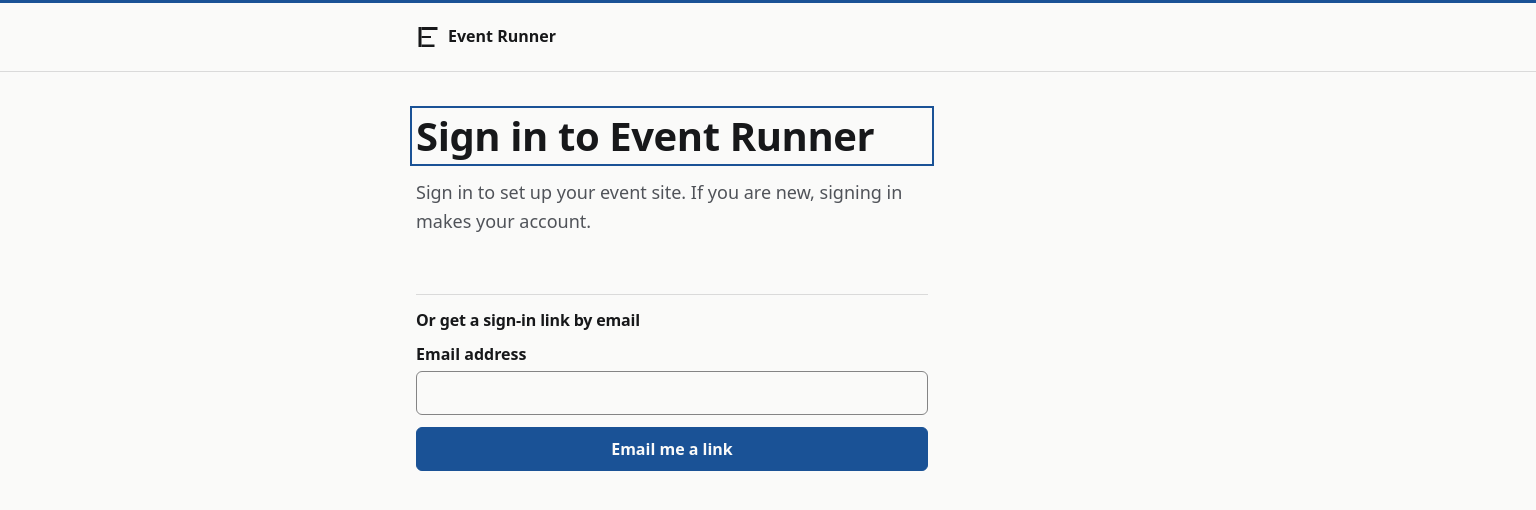
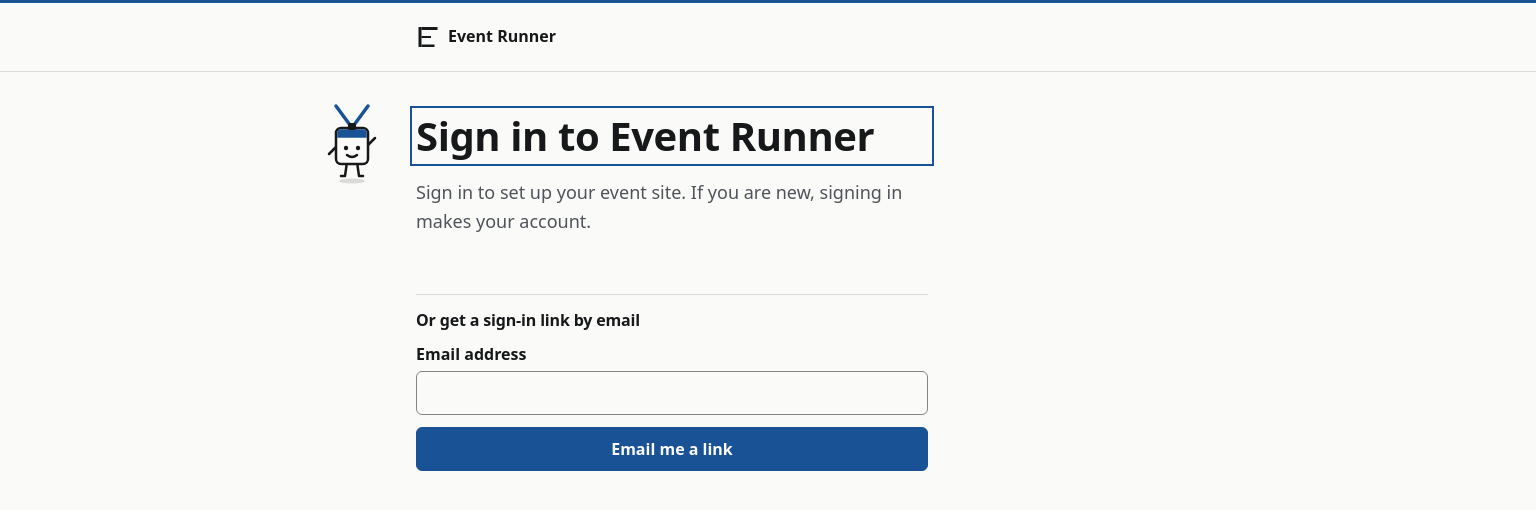
Before and after one commit to CenterCoopMedia/eventrunner, a React (Vite) app in the folder console/web/: page /signin in a window 1536 px wide. Shown: the top 510 px of the page. Built offline with nearby package versions, Linux system fonts and the light colour scheme; no server answers.

Commit message:
Fix reported Event Runner problem er_bacb9862e6a70d2d356f922f3d582987
Signed-off-by: Joe Amditis <6799804+jamditis@users.noreply.github.com>

```diff
--- a/console/web/src/App.jsx
+++ b/console/web/src/App.jsx
@@ -18,6 +18,7 @@ import ReviewQueue from './pages/review/ReviewQueue.jsx';
 import SignupLinks from './pages/review/SignupLinks.jsx';
 import LoadingState from './LoadingState.jsx';
 import ReportProblem from './ReportProblem.jsx';
+import WaitingBuddy from './WaitingBuddy.jsx';
 
 const MARK = (
   <svg viewBox="0 0 24 24" aria-hidden="true" focusable="false" className="mark">
@@ -68,6 +69,9 @@ function Layout() {
           ) : null}
         </div>
       </header>
+      <div className="margin-badger" aria-hidden="true">
+        <WaitingBuddy />
+      </div>
       <main id="main" tabIndex={-1} className="page">
         <Outlet />
         {helpEmail ? <p className="muted section">{helpName ? `Need a hand? Email ${helpName} at ` : 'Need the hosting team? Email '}<a href={`mailto:${helpEmail}`}>{helpEmail}</a>.</p> : null}
--- a/console/web/src/styles.css
+++ b/console/web/src/styles.css
@@ -365,6 +365,33 @@ h3 { font-size: 1.05rem; margin: var(--space-lg) 0 var(--space-xs); }
   }
 }
 
+/* Badger stands outside the widest page when there is enough left margin.
+   This copy stays still until a pointer hovers over it. */
+.margin-badger { display: none; }
+.margin-badger .wait-buddy, .margin-badger .wait-buddy * { animation: none; }
+@media (min-width: 84rem) {
+  .margin-badger {
+    display: block;
+    position: fixed;
+    top: 7rem;
+    right: calc(50% + 24rem);
+    width: 4rem;
+    height: 4.5rem;
+  }
+  .margin-badger .wait-buddy { width: 4rem; height: 4.5rem; transform-box: fill-box; transform-origin: 50% 70%; }
+  body:has(.setup) .margin-badger { right: calc(50% + 33rem); }
+  body:has(.console-workspace) .margin-badger { right: calc(50% + 37rem); }
+}
+@media (min-width: 84rem) and (hover: hover) and (prefers-reduced-motion: no-preference) {
+  .margin-badger:hover .wait-buddy { animation: margin-badger-wiggle 500ms ease-in-out; }
+  @keyframes margin-badger-wiggle {
+    0%, 100% { transform: rotate(0); }
+    25% { transform: rotate(-5deg); }
+    50% { transform: rotate(4deg); }
+    75% { transform: rotate(-2deg); }
+  }
+}
+
 /* Organization and application workspaces share the console's palette,
    with more room for the directory and a secondary progress column. */
 .page:has(.console-workspace), body:has(.console-workspace) .masthead-inner {
```
Also changed, not shown: 1 other file (tests, documents, lock files or other folders).
